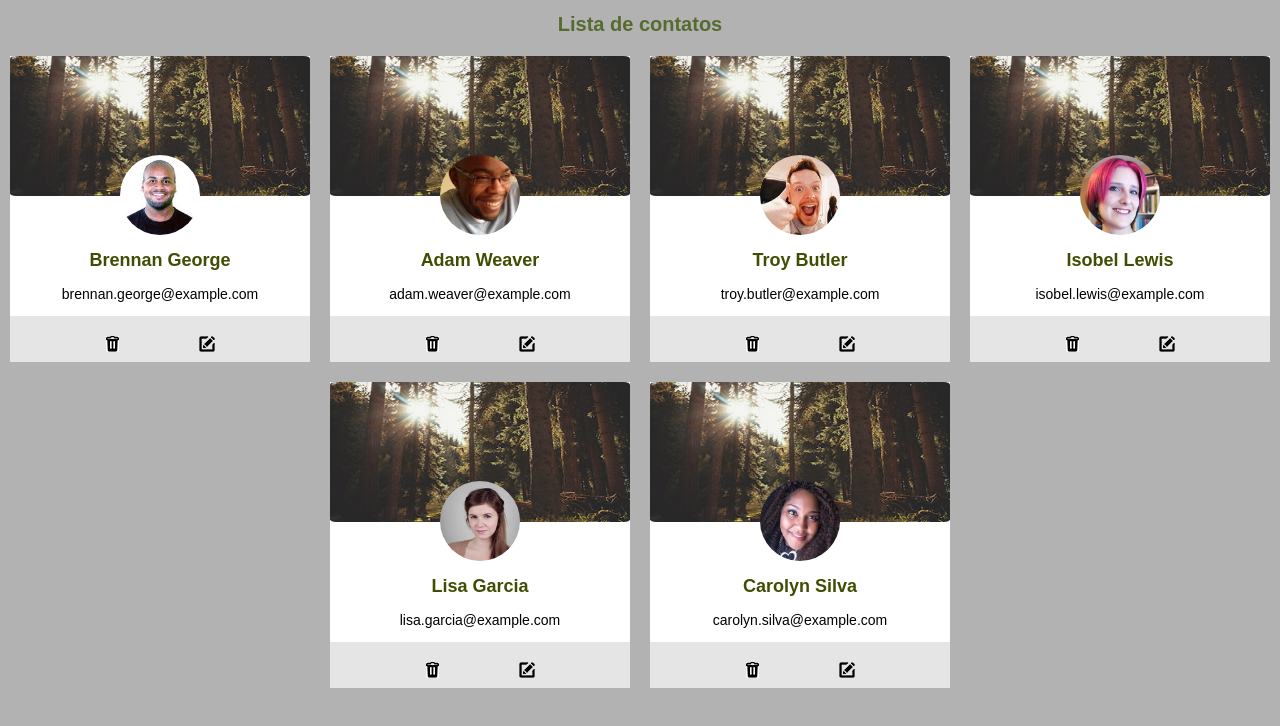
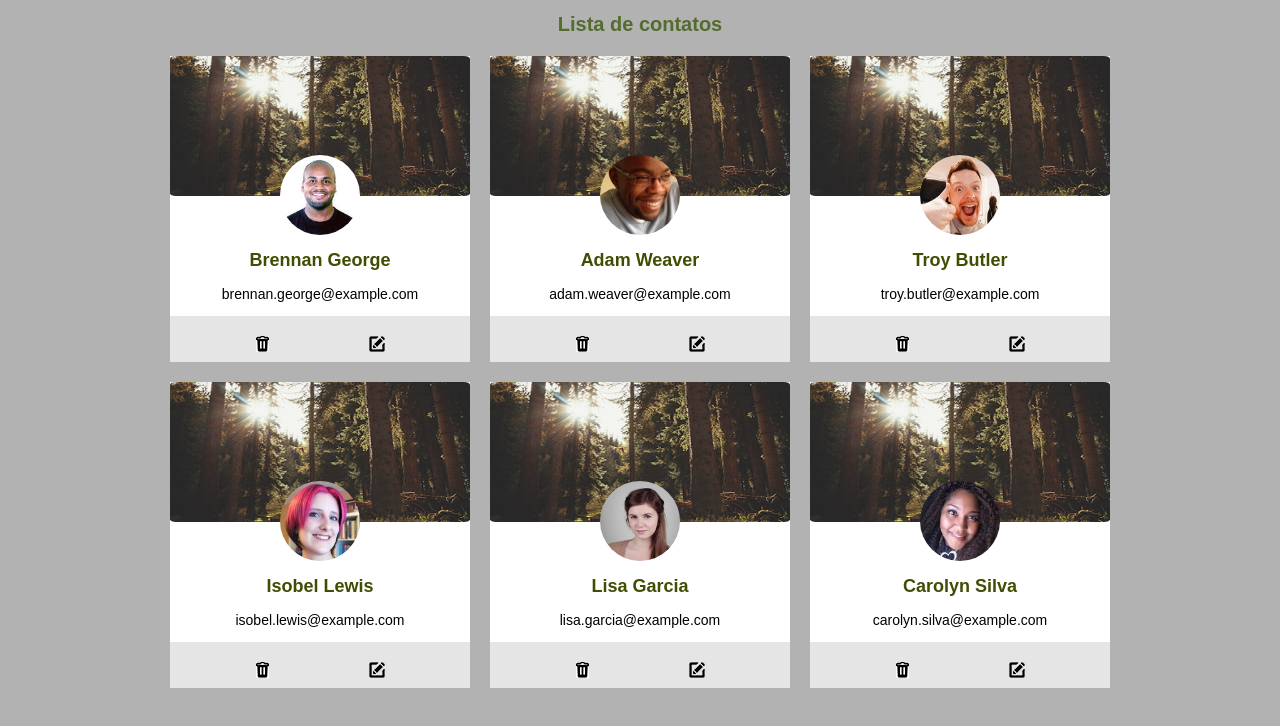
Before and after one commit to MarcosVxn/Aula-DEWFE, a plain HTML site: page Aula06/Contatos/Html/Index.html in a window 1280 px wide. Drawn offline with Linux system fonts and the light colour scheme.

Commit message:
Arrumando_Atividade_07

```diff
--- a/Aula06/Contatos/Html/Index.html
+++ b/Aula06/Contatos/Html/Index.html
@@ -10,6 +10,7 @@
 
 <body>
     <h1>Lista de contatos</h1>
+    <div class="direction">
         <main class="Container">
             <Section class="Card">
                 <header>
@@ -64,7 +65,8 @@
                     </div>
                 </header>
             </Section>
-
+    </div>
+    <div class="direction_low">
         <Section class="Card">
             <header>
                 <img class="FundoImg" src="../IMG/thumb02.jpg" alt="FundoIMG">
@@ -119,7 +121,7 @@
             </header>
         </Section>
         </main>
-
+    </div>
 </body>
 
 </html>
--- a/Aula06/Contatos/Style/Style.css
+++ b/Aula06/Contatos/Style/Style.css
@@ -9,12 +9,26 @@ h1 {
     text-align: center;
     margin-bottom: 20px;
 }
+.direction{
+    display: flex;
+    justify-content: center;
+    flex-direction: row;
+
+}
+
+.direction_low{
+    justify-content: center;
+    display: flex;
+    flex-direction: row;
+    margin-top: 20px;
+    gap: 20px;
+}
+
 .Container{
     display: flex;
     justify-content: center;
     align-items: center;
     gap: 20px;
-    flex-direction: row;
     flex-wrap: wrap;
 }
 
@@ -64,7 +78,7 @@ h1 {
     font-weight: bold;
     display: flex;
     justify-content: center;
-    gap: 80px;
+    gap: 100px;
 }
 
 .FundoIcon {
```
Lines whose indentation alone changed are shown as unchanged.
